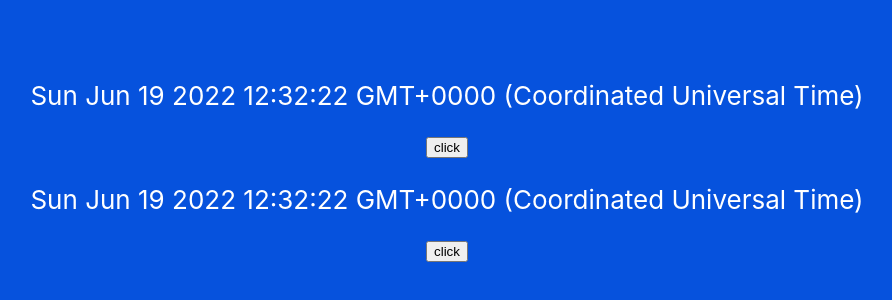
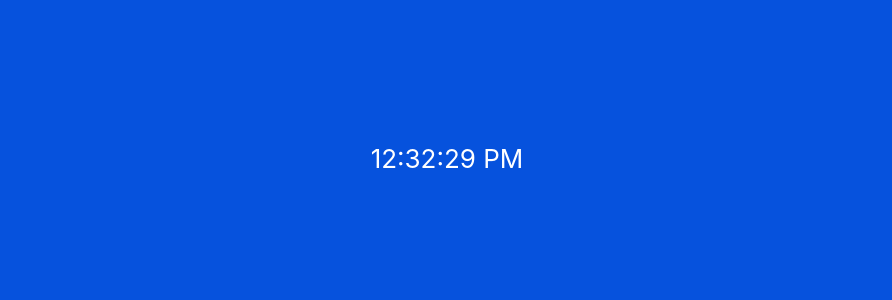
Before and after one commit to ahjam-taoufik/cv-formation-udemy01-01-fondamentaux, a React (Create React App) app: page / in a window 1280 px wide. Shown: the part 242-542 px from the top of the page, without its empty margins (193-1085 px from the left). Built offline with nearby package versions, Linux system fonts and the light colour scheme.

Commit message:
next  performence

```diff
--- a/src/App.js
+++ b/src/App.js
@@ -1,17 +1,27 @@
 
-import { useState } from 'react';
+import { useEffect, useState } from 'react';
 import './App.css';
 
 const Clock=()=>{
     const [date,setDate]=useState(new Date())
+
+useEffect(() => {
+  let time=setInterval(()=>{
+      setDate(new Date());
+  },1000)
+
+   return ()=>{
+    setInterval(time)
+   }
+
+})
+
   return(
     <>
-    <p> {`${date}`}</p>
-    <button onClick={()=>setDate(new Date)}>click</button>
+    <p> {`${date.toLocaleTimeString()}`}</p>
     </>
   )
 }
-
 
 function App() {
 
@@ -19,7 +29,6 @@ function App() {
     <div className="App">
       <header className="App-header">
           <Clock/>
-          <Clock/>
       </header>
     </div>
   );
```
